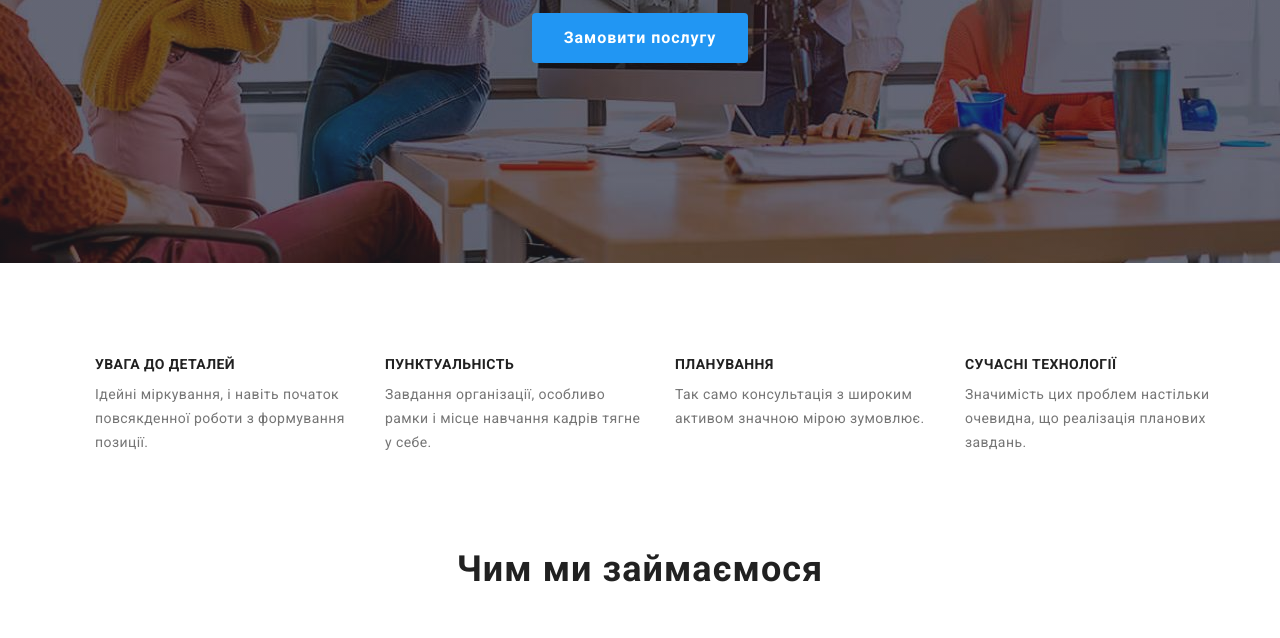
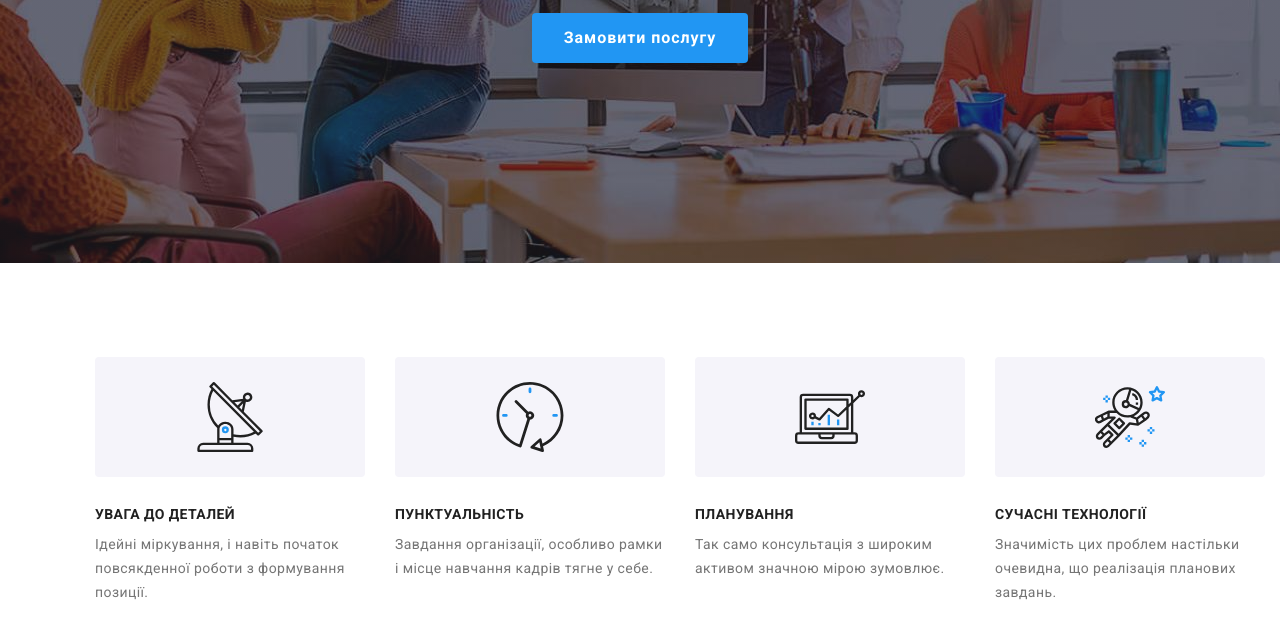
Before and after one commit to VexandML/goit-markup-hw-04, a plain HTML site: page index.html in a window 1280 px wide. Shown: the part 419-1057 px from the top of the page. Drawn offline with nearby package versions, Linux system fonts and the light colour scheme.

Commit message:
HW-4 upd features

```diff
--- a/css/styles.css
+++ b/css/styles.css
@@ -265,6 +265,17 @@ img {
   padding: 0;
 }
 
+.features-image {
+  display: flex;
+  width: 270px;
+  height: 120px;
+  border-radius: 4px;
+  background-color: var(--color-bcg-accent);
+  align-items: center;
+  justify-content: center;
+  margin: 0 0 30px 0;
+}
+
 /* Секція 3 (Чим ми займаємося) */
 .section-title-whatwedo {
   margin-bottom: 50px;
--- a/index.html
+++ b/index.html
@@ -50,18 +50,38 @@
                 <h2 class="section-title-hidden">Наші переваги</h2>
                 <ul class="features-list">
                     <li class="feat-list-text">
+                        <div class="features-image">
+                            <svg class="features-icon" width="70" height="70">
+                                <use href="./images/icons.svg#icon-antenna"></use>
+                            </svg>
+                        </div>
                         <h3 class="features">Увага до деталей</h3>
                         <p class="description-features">Ідейні міркування, і навіть початок повсякденної роботи з формування позиції.</p>
                     </li>
                     <li class="feat-list-text">
+                        <div class="features-image">
+                            <svg class="features-icon" width="70" height="70">
+                                <use href="./images/icons.svg#icon-clock"></use>
+                            </svg>
+                        </div>
                         <h3 class="features">Пунктуальність</h3>
                         <p class="description-features">Завдання організації, особливо рамки і місце навчання кадрів тягне у себе.</p>
                     </li>
                     <li class="feat-list-text">
+                        <div class="features-image">
+                            <svg class="features-icon" width="70" height="70">
+                                <use href="./images/icons.svg#icon-diagram"></use>
+                            </svg>
+                        </div>
                         <h3 class="features">Планування</h3>
                         <p class="description-features">Так само консультація з широким активом значною мірою зумовлює.</p>
                     </li>
                     <li class="feat-list-text">
+                        <div class="features-image">
+                            <svg class="features-icon" width="70" height="70">
+                                <use href="./images/icons.svg#icon-astronaut"></use>
+                            </svg>
+                        </div>
                         <h3 class="features">Сучасні технології</h3>
                         <p class="description-features">Значимість цих проблем настільки очевидна, що реалізація планових завдань.</p>
                     </li>
```
